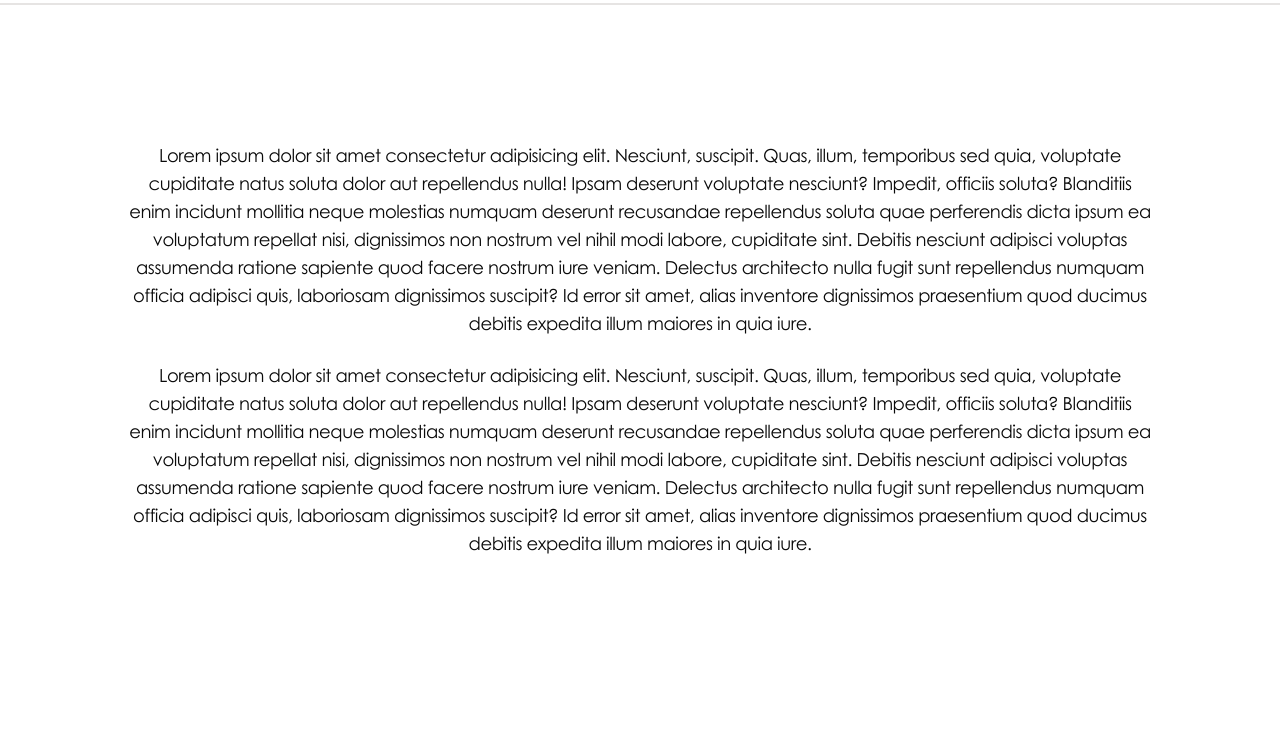
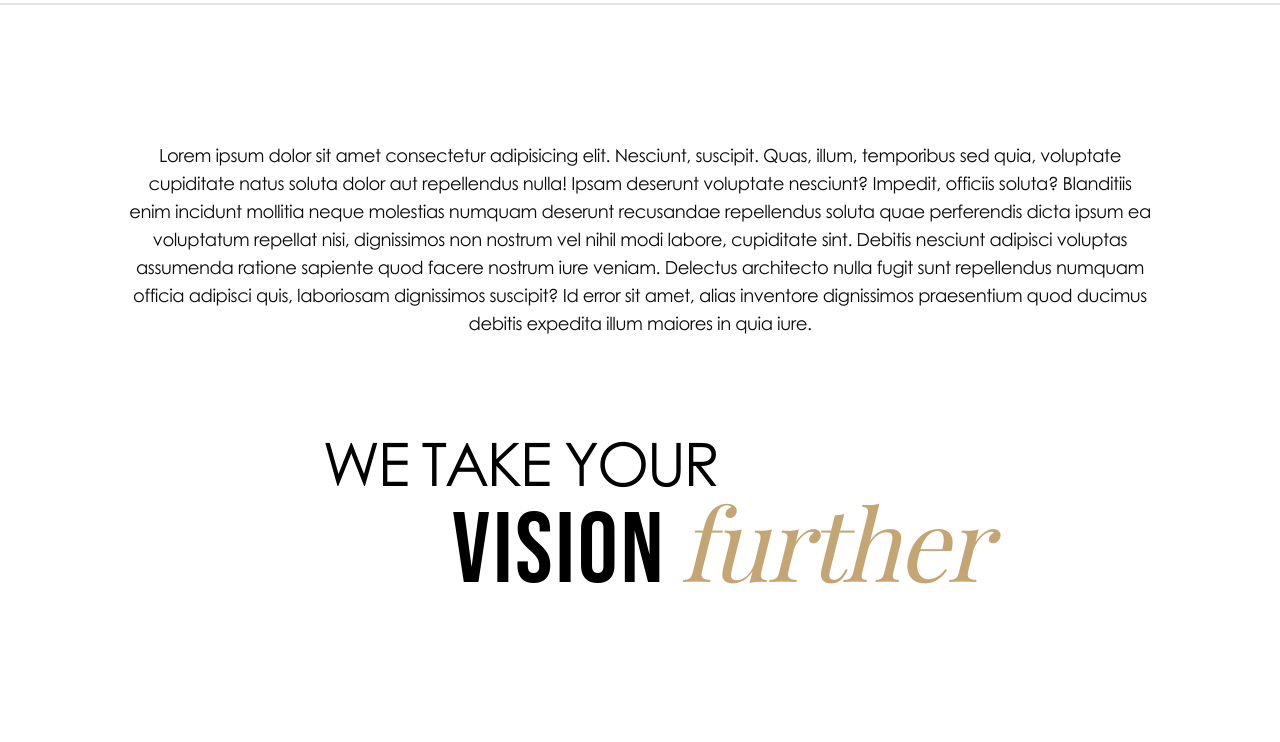
Before and after one commit to JordanVera/elmnt13, a Next.js app: page /about in a window 1280 px wide. Shown: the part 1059-1801 px from the top of the page. Built offline with nearby package versions, Linux system fonts and the light colour scheme.

Commit message:
Update DetailsMoment component: replace placeholder text with engaging content and adjust styling for enhanced visual impact. Modify HOLD_MS duration in WhyChoose component for improved animation timing.

```diff
--- a/src/components/details-moment.tsx
+++ b/src/components/details-moment.tsx
@@ -126,20 +126,19 @@ export function DetailsMoment({
               praesentium quod ducimus debitis expedita illum maiores in quia
               iure.
             </p>
-            <p className="text-lg mx-auto mt-6 text-center max-w-5xl  tracking-tight">
-              Lorem ipsum dolor sit amet consectetur adipisicing elit. Nesciunt,
-              suscipit. Quas, illum, temporibus sed quia, voluptate cupiditate
-              natus soluta dolor aut repellendus nulla! Ipsam deserunt voluptate
-              nesciunt? Impedit, officiis soluta? Blanditiis enim incidunt
-              mollitia neque molestias numquam deserunt recusandae repellendus
-              soluta quae perferendis dicta ipsum ea voluptatum repellat nisi,
-              dignissimos non nostrum vel nihil modi labore, cupiditate sint.
-              Debitis nesciunt adipisci voluptas assumenda ratione sapiente quod
-              facere nostrum iure veniam. Delectus architecto nulla fugit sunt
-              repellendus numquam officia adipisci quis, laboriosam dignissimos
-              suscipit? Id error sit amet, alias inventore dignissimos
-              praesentium quod ducimus debitis expedita illum maiores in quia
-              iure.
+
+            <p className=" mr-60! mt-24 text-center text-5xl leading-[0.95] tracking-tight md:text-7xl lg:text-8xl">
+              <span className="block font-sans text-6xl! font-light tracking-[-0.04em] text-black uppercase">
+                We take your
+              </span>
+              <span className="mt-0 block ml-100! text-[100px]">
+                <span className="font-display font-bold text-black uppercase">
+                  Vision
+                </span>{' '}
+                <span className="-ml-3 font-serif text-gold italic normal-case">
+                  further
+                </span>
+              </span>
             </p>
           </Reveal>
         ) : (
--- a/src/components/why-choose.tsx
+++ b/src/components/why-choose.tsx
@@ -10,7 +10,7 @@ const reasons = [
   'We think beyond the expected.',
 ];
 
-const HOLD_MS = 2800;
+const HOLD_MS = 2000;
 const EASE: [number, number, number, number] = [0.22, 1, 0.36, 1];
 
 export function WhyChoose() {
```
